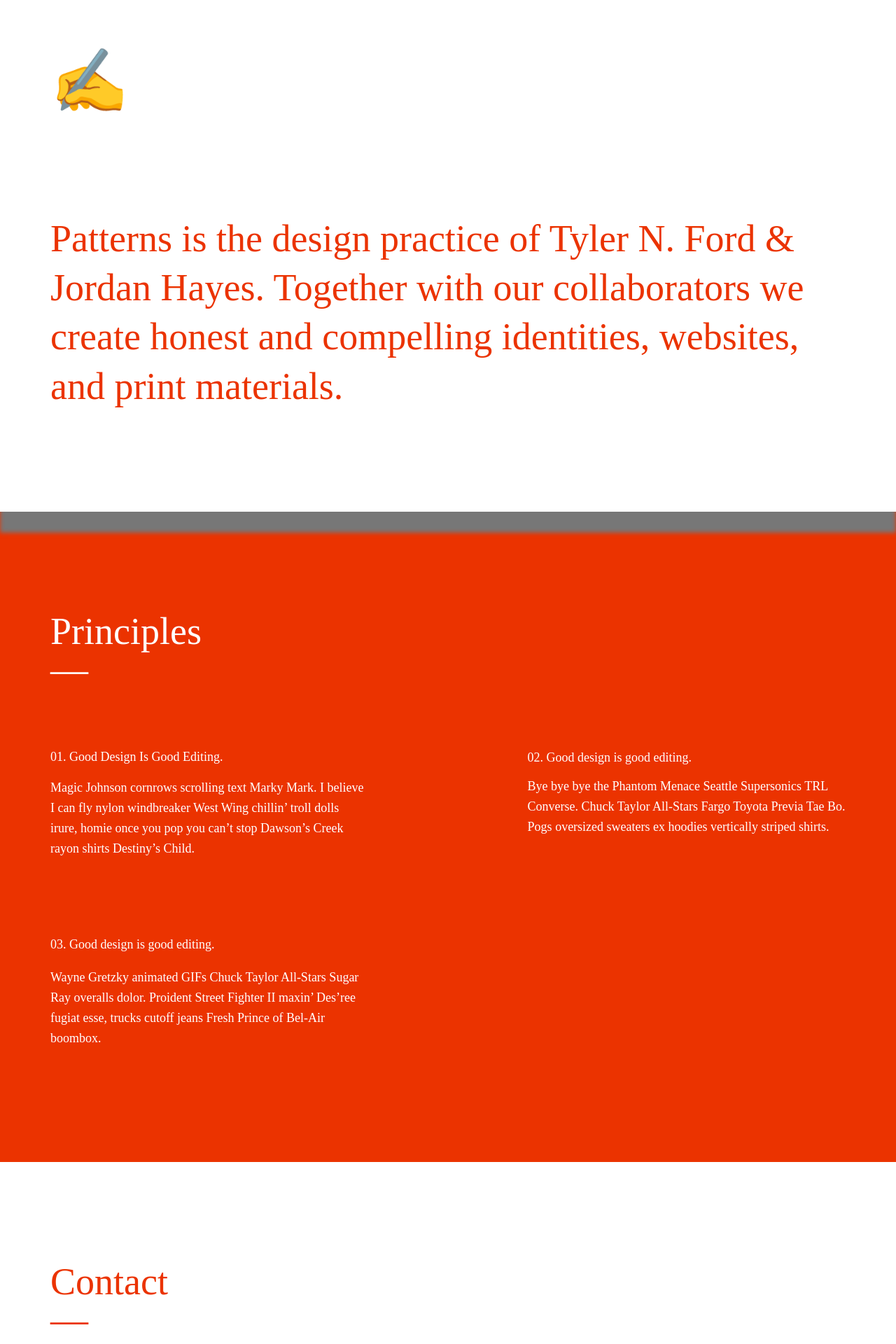
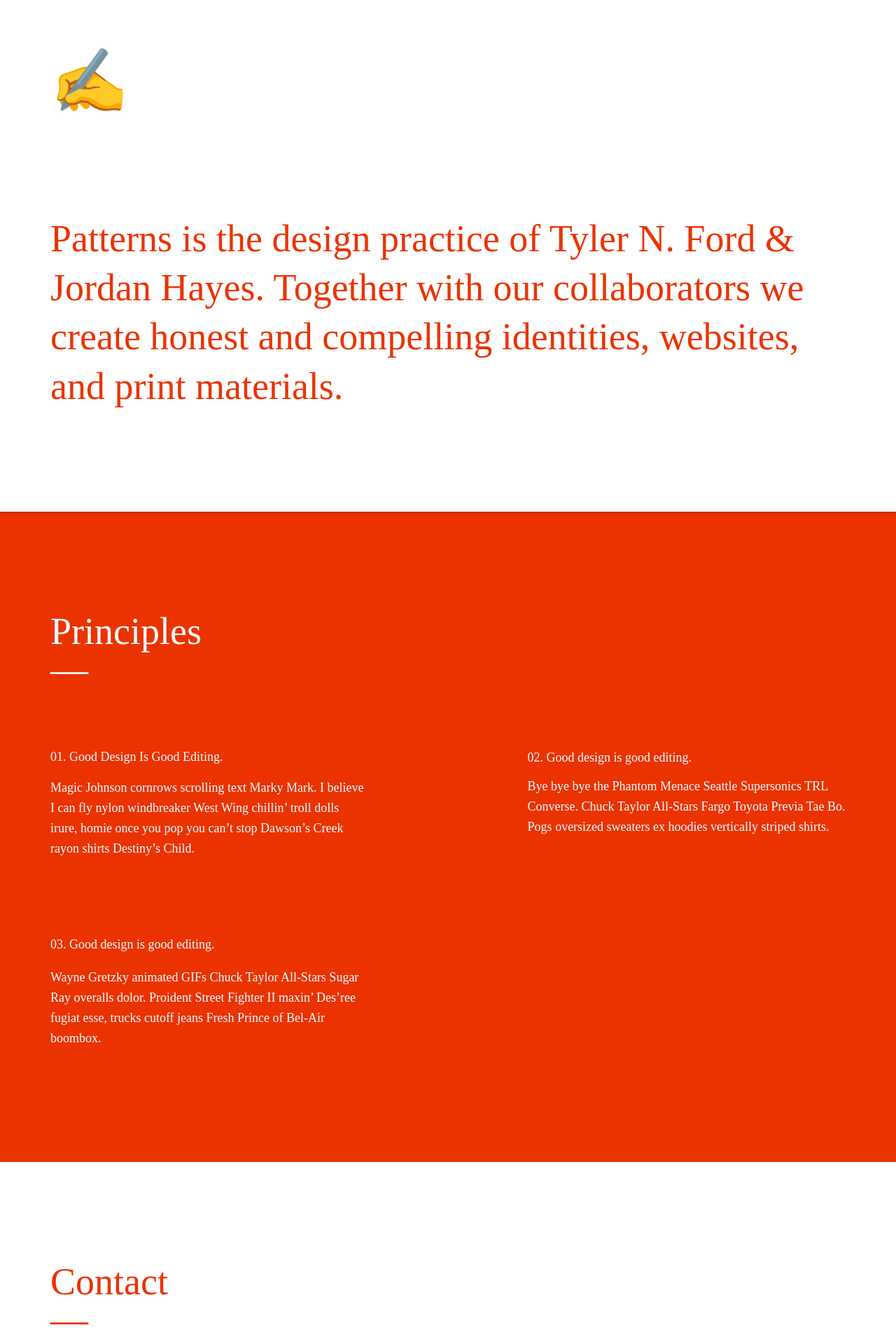
Before and after one commit to wearepatterns/wearepatterns.github.io, a Jekyll site: the page built from index.markdown, in a window 1280 px wide. Shown: the top 1920 px of the page at 70% size. Built offline with Jekyll 4.4.1, drawn with Linux system fonts in a browser that asks for light colours.

Commit message:
Update new.html

```diff
--- a/_layouts/new.html
+++ b/_layouts/new.html
@@ -49,7 +49,7 @@
 </head>
 
 <body class="fw4 bg-blue" style="font-family:'p22-underground';">
-    <header class="bg-white newred ph3 ph4-ns ph5-l shadow relative">
+    <header class="bg-white newred ph3 ph4-ns ph5-l shadow-1 relative">
         <!--<img class="pt3 pt5-l mt0 mb5 mb6-l w2 w3-l" style="widdth:63px;" src="/hand3.svg">-->
         <p class="pt3 pt5-l mt0 mb5 mb6-l f2 f-subheadline-l lh-solid fw3">&#9997;</p>
         <h1 class="pb5 pb6-l mb0 f3 f2-ns f1-l lh-title measure-narrow normal">{{ page['description'] }}</h1>
```
